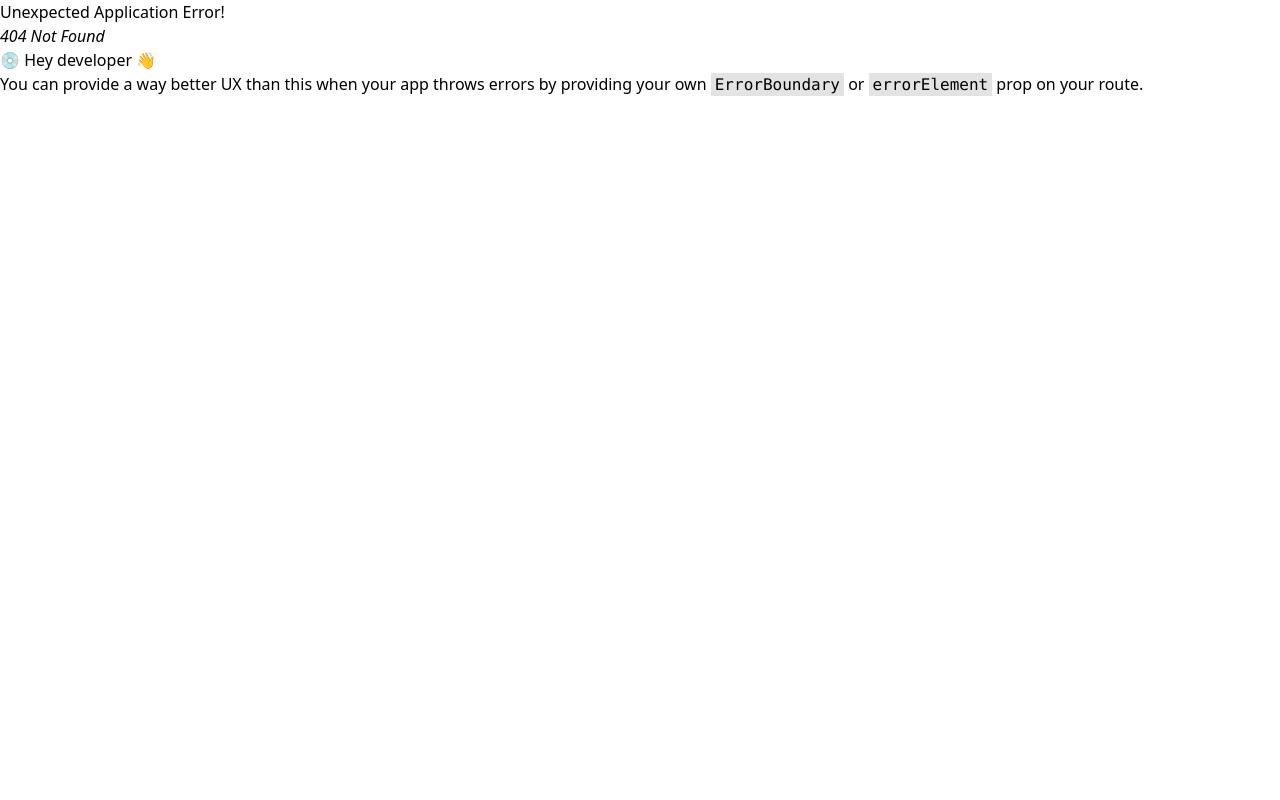
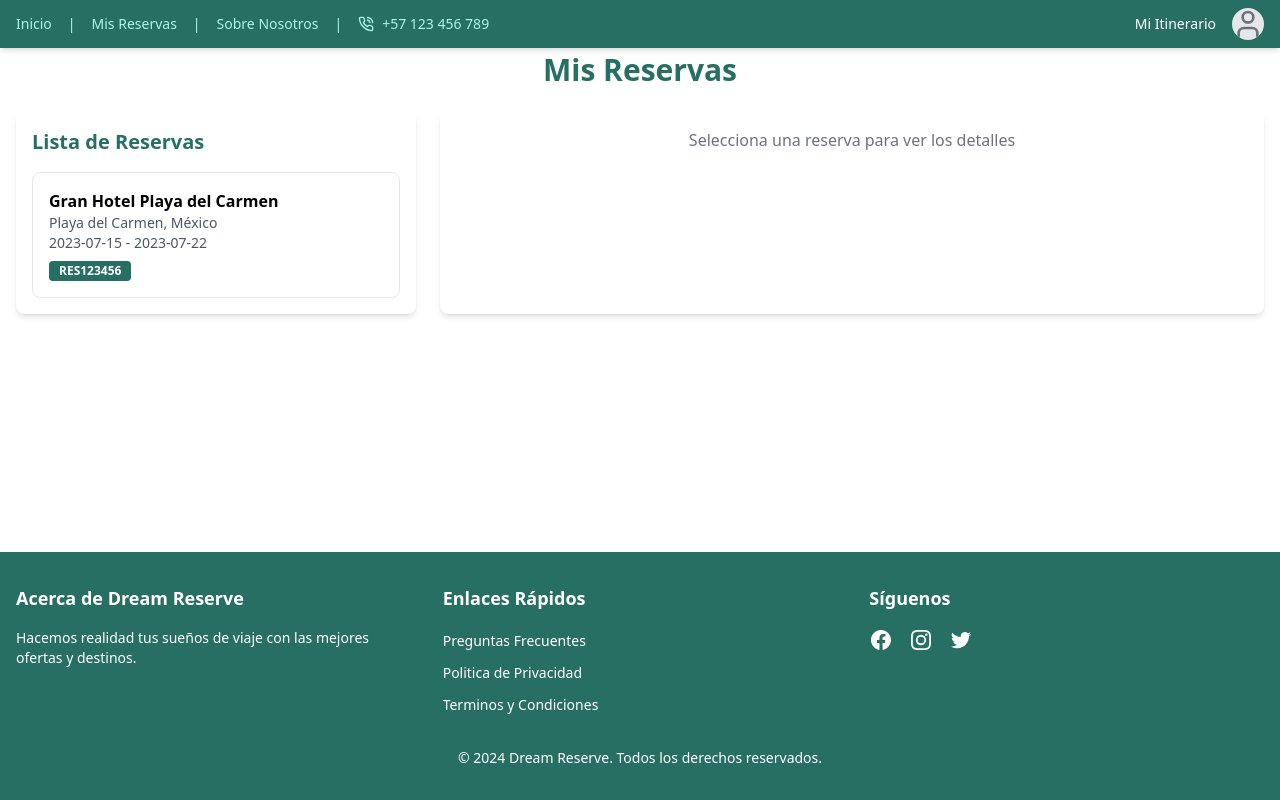
Before and after one commit to carobte/Dream-Reserve-Front, a React (Vite) app: page /my-reservations in a window 1280 px wide. Before the commit this address had no page. Built offline with nearby package versions, Linux system fonts and the light colour scheme.

Commit message:
Feat: creation of my bookings page and updates broken

```diff
--- a/src/Routes/Router.jsx
+++ b/src/Routes/Router.jsx
@@ -1,5 +1,5 @@
 import { createBrowserRouter, Route, createRoutesFromElements } from 'react-router-dom';
-import { Home, Login, Register, SearchResults, FlightSelection, TourSelection, AddToursPrompt, DateReserve, AboutUs, FrequentQuestion, PoliticsAndPrivacy, TermsAndConditions} from '../pages';
+import { Home, Login, Register, SearchResults, FlightSelection, TourSelection, AddToursPrompt, DateReserve, AboutUs, FrequentQuestion, PoliticsAndPrivacy, TermsAndConditions, MyReservations} from '../pages';
 
 
 export const router = createBrowserRouter(
@@ -17,6 +17,7 @@ export const router = createBrowserRouter(
       <Route path="/frequent-questions" element={<FrequentQuestion />} />
       <Route path="/politics-and-privacy" element={<PoliticsAndPrivacy />} />
       <Route path="/terms-and-conditions" element={<TermsAndConditions />} />
+      <Route path="/my-reservations" element={<MyReservations />} />
     </>
   )
 );
--- a/src/components/NavbarHome.jsx
+++ b/src/components/NavbarHome.jsx
@@ -11,7 +11,7 @@ const buttonOptions = [
   {
     id: 2,
     text: 'Reservas',
-    path: '/reservations',
+    path: '/my-reservations',
     className: 'cursor-pointer bg-custom-green-opacity text-white py-2 px-4 rounded border border-none',
   }
 ];
@@ -38,8 +38,8 @@ export default function Home() {
           <button
             className="bg-custom-green text-white py-2 px-4 rounded"
             onClick={() => {
-              logout(); // Llama a la función logout del contexto
-              navigate('/'); // Redirige a la página principal después de cerrar sesión
+              logout();
+              navigate('/');
             }}
           >
             Cerrar sesión
--- /dev/null
+++ b/src/pages/MyReservations.jsx
@@ -0,0 +1,196 @@
+'use client'
+
+import{ useState } from 'react'
+import { Hotel, Utensils, Bed, Calendar, Plane, Clock, MapPin, DollarSign } from "lucide-react"
+import NavbarSelect from '../layout/NavbarSelect'
+import Footer from '../layout/Footer'
+
+// pendiente por compoetizar
+const Card = ({ children, className = '' }) => (
+  <div className={`bg-white shadow-md rounded-lg overflow-hidden ${className}`}>
+    {children}
+  </div>
+)
+
+// pendiente por compoetizar
+const Badge = ({ children, className = '' }) => (
+  <span className={`inline-block bg-[#276F62] text-white text-xs font-semibold px-2.5 py-0.5 rounded ${className}`}>
+    {children}
+  </span>
+)
+
+
+// pendiente por compoetizar
+function DetallesReserva({ reserva }) {
+  if (!reserva) return null
+
+  return (
+    <div className="space-y-6">
+      <h2 className="text-2xl font-bold text-center text-[#276F62]">Detalles de la Reserva</h2>
+      <Badge className="block w-max mx-auto mb-6 text-lg py-1 px-3">Reserva #{reserva.id}</Badge>
+
+      <div className="grid grid-cols-1 md:grid-cols-2 gap-6">
+        <Card>
+          <div className="p-4">
+            <h3 className="text-xl font-semibold mb-2 flex items-center gap-2 text-[#276F62]">
+              <Hotel className="h-6 w-6" />
+              Alojamiento
+            </h3>
+            <p className="font-semibold text-lg">{reserva.hotel}</p>
+            <div className="flex items-center gap-2 mt-2">
+              <Bed className="h-5 w-5 text-gray-500" />
+              <span>{reserva.habitacion}</span>
+            </div>
+            <div className="flex items-center gap-2 mt-2">
+              <Utensils className="h-5 w-5 text-gray-500" />
+              <span>{reserva.alimentacion}</span>
+            </div>
+          </div>
+        </Card>
+
+        <Card>
+          <div className="p-4">
+            <h3 className="text-xl font-semibold mb-2 flex items-center gap-2 text-[#276F62]">
+              <Calendar className="h-6 w-6" />
+              Fechas
+            </h3>
+            <div className="flex justify-between">
+              <div>
+                <p className="font-semibold">Llegada</p>
+                <p>{reserva.fechaLlegada}</p>
+              </div>
+              <div>
+                <p className="font-semibold">Salida</p>
+                <p>{reserva.fechaSalida}</p>
+              </div>
+            </div>
+          </div>
+        </Card>
+
+        <Card className="md:col-span-2">
+          <div className="p-4">
+            <h3 className="text-xl font-semibold mb-2 flex items-center gap-2 text-[#276F62]">
+              <Plane className="h-6 w-6" />
+              Vuelos
+            </h3>
+            <div className="space-y-4">
+              {reserva.vuelos.map((vuelo, index) => (
+                <div key={index}>
+                  <h4 className="font-semibold">{vuelo.tipo} - Vuelo {vuelo.numero}</h4>
+                  <div className="flex justify-between mt-2">
+                    <div className="flex items-center gap-2">
+                      <Clock className="h-5 w-5 text-gray-500" />
+                      <span>Salida: {vuelo.salida}</span>
+                    </div>
+                    <div className="flex items-center gap-2">
+                      <Clock className="h-5 w-5 text-gray-500" />
+                      <span>Llegada: {vuelo.llegada}</span>
+                    </div>
+                  </div>
+                  {index < reserva.vuelos.length - 1 && <hr className="my-2 border-gray-200" />}
+                </div>
+              ))}
+            </div>
+          </div>
+        </Card>
+
+        <Card className="md:col-span-2">
+          <div className="p-4">
+            <h3 className="text-xl font-semibold mb-2 flex items-center gap-2 text-[#276F62]">
+              <MapPin className="h-6 w-6" />
+              Tours
+            </h3>
+            <div className="space-y-4">
+              {reserva.tours.map((tour, index) => (
+                <div key={index} className="flex justify-between items-center">
+                  <div>
+                    <h4 className="font-semibold">{tour.nombre}</h4>
+                    <p className="text-sm text-gray-500">{tour.fecha}</p>
+                  </div>
+                  <Badge>{tour.duracion}</Badge>
+                </div>
+              ))}
+            </div>
+          </div>
+        </Card>
+
+        <Card className="md:col-span-2">
+          <div className="p-4">
+            <h3 className="text-xl font-semibold mb-2 flex items-center gap-2 text-[#276F62]">
+              <DollarSign className="h-6 w-6" />
+              Precio Total
+            </h3>
+            <p className="text-2xl font-bold">${reserva.precioTotal.toFixed(2)}</p>
+          </div>
+        </Card>
+      </div>
+    </div>
+  )
+}
+
+// Componente principal
+export default function MisReservas() {
+  const [reservas, setReservas] = useState([
+    {
+      id: "RES123456",
+      hotel: "Gran Hotel Playa del Carmen",
+      destino: "Playa del Carmen, México",
+      alimentacion: "Todo Incluido",
+      habitacion: "Suite Deluxe Vista al Mar",
+      fechaLlegada: "2023-07-15",
+      fechaSalida: "2023-07-22",
+      vuelos: [
+        { tipo: "Ida", numero: "AV1234", salida: "2023-07-15 10:00", llegada: "2023-07-15 13:30" },
+        { tipo: "Vuelta", numero: "AV1235", salida: "2023-07-22 15:00", llegada: "2023-07-22 18:30" }
+      ],
+      tours: [
+        { nombre: "Excursión a Chichen Itzá", fecha: "2023-07-17", duracion: "8 horas" },
+        { nombre: "Snorkel en arrecifes de coral", fecha: "2023-07-19", duracion: "4 horas" }
+      ],
+      precioTotal: 2500.00
+    }
+  ])
+  const [reservaSeleccionada, setReservaSeleccionada] = useState(null)
+
+  return (
+    <div className="min-h-screen flex flex-col">
+      <NavbarSelect />
+      <main className="flex-grow container mx-auto my-8 px-4 py-5">
+        <h1 className="text-3xl font-bold text-center mb-6 text-[#276F62]">Mis Reservas</h1>
+
+        <div className="grid grid-cols-1 lg:grid-cols-3 gap-6">
+          <Card className="lg:col-span-1">
+            <div className="p-4">
+              <h2 className="text-xl font-semibold mb-4 text-[#276F62]">Lista de Reservas</h2>
+              <div className="space-y-4 max-h-[calc(100vh-200px)] overflow-y-auto">
+                {reservas.map(reserva => (
+                  <div
+                    key={reserva.id}
+                    className="p-4 border rounded-lg cursor-pointer hover:bg-gray-100 transition-colors"
+                    onClick={() => setReservaSeleccionada(reserva)}
+                  >
+                    <h3 className="font-semibold">{reserva.hotel}</h3>
+                    <p className="text-sm text-gray-600">{reserva.destino}</p>
+                    <p className="text-sm text-gray-600">{reserva.fechaLlegada} - {reserva.fechaSalida}</p>
+                    <Badge className="mt-2">{reserva.id}</Badge>
+                  </div>
+                ))}
+              </div>
+            </div>
+          </Card>
+
+          <Card className="lg:col-span-2">
+            <div className="p-4">
+              {reservaSeleccionada ? (
+                <DetallesReserva reserva={reservaSeleccionada} />
+              ) : (
+                <p className="text-center text-gray-500">Selecciona una reserva para ver los detalles</p>
+              )}
+            </div>
+          </Card>
+        </div>
+      </main>
+      <Footer />
+    </div>
+  )
+}
--- a/src/pages/index.js
+++ b/src/pages/index.js
@@ -12,10 +12,10 @@ import AboutUs from './AboutUs';
 import FrequentQuestion from './FrequentQuestions';
 import PoliticsAndPrivacy from './PoliticsAndPrivacy';
 import TermsAndConditions from './TermsAndConditions';
+import MyReservations from './MyReservations';
 
 export {
   Home,
-  // ExploreOffers,
   Login,
   Register,
   SearchResults,
@@ -26,6 +26,6 @@ export {
   AboutUs,
   FrequentQuestion,
   PoliticsAndPrivacy,
-  TermsAndConditions
-  // Reservations,
+  TermsAndConditions,
+  MyReservations
 };
```
